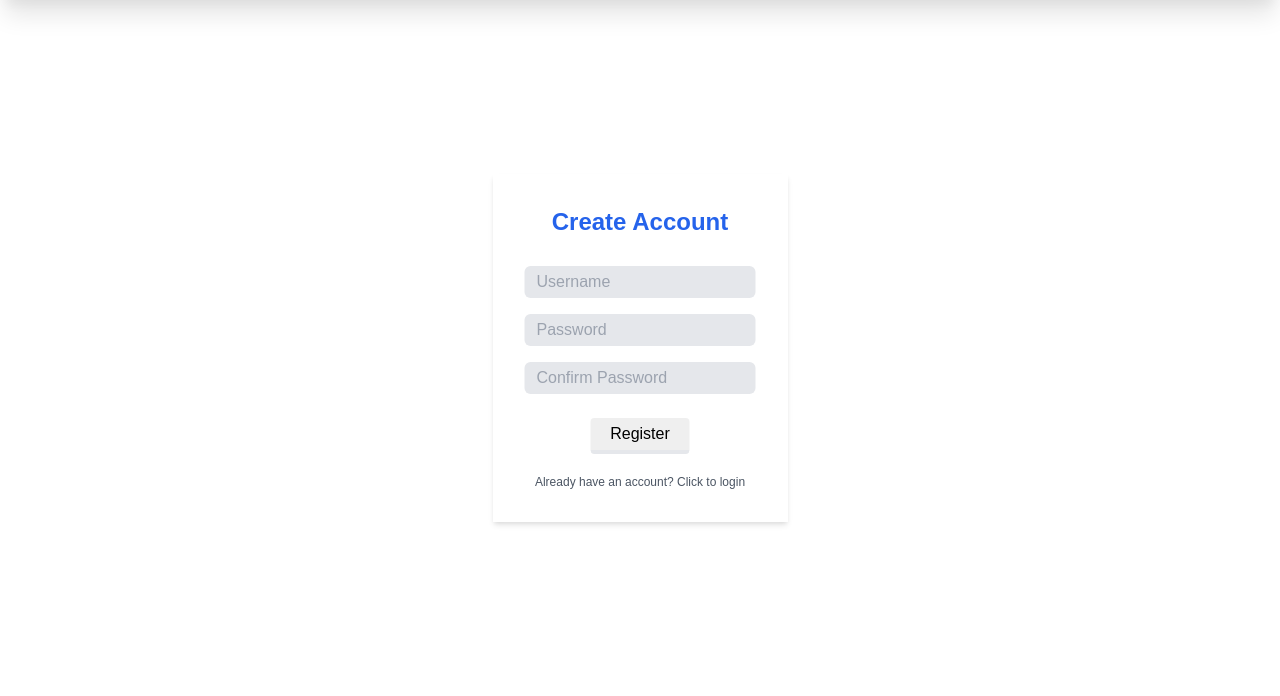
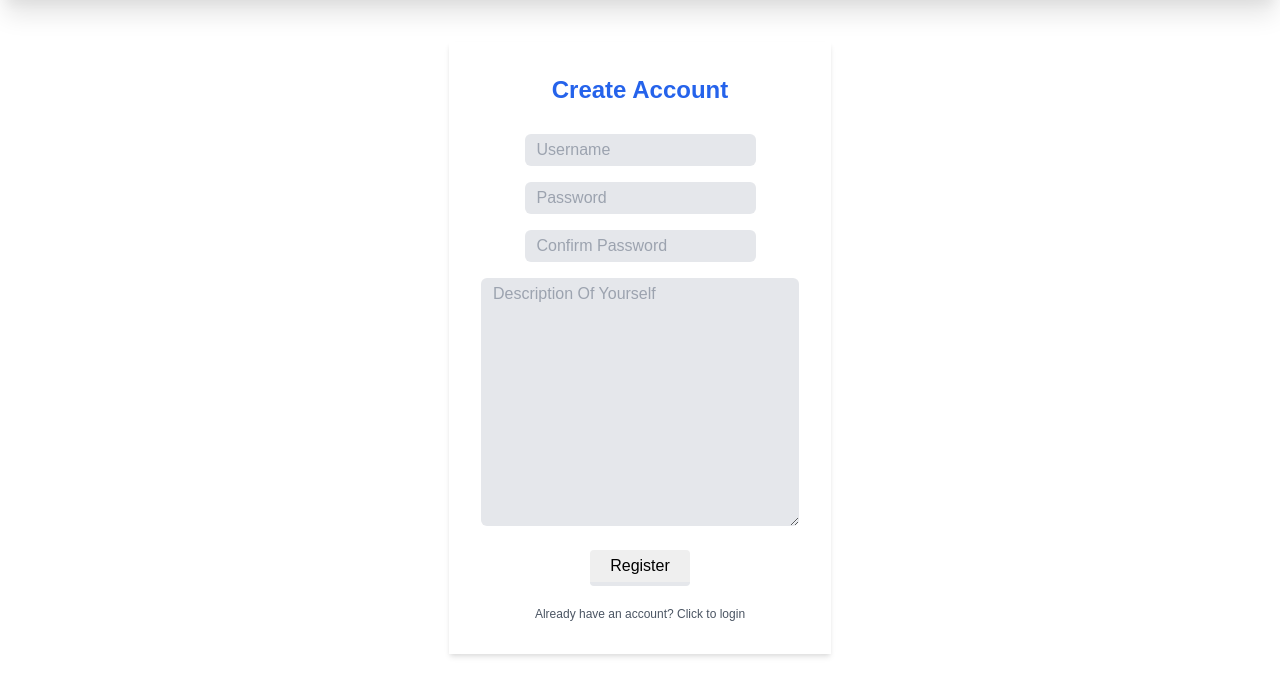
Before and after one commit to Maxix25/forum, a Flask app: page /register in a window 1280 px wide. Shown: the part 52-748 px from the top of the page. Run offline with Flask 2, Linux system fonts and the light colour scheme.

Commit message:
Add description input

```diff
--- a/templates/register.html
+++ b/templates/register.html
@@ -10,6 +10,7 @@
         <input type="text" class="my-2 rounded-md outline-none bg-gray-200 p-1 px-3" name="username" placeholder="Username">
         <input type="password" class="my-2 rounded-md outline-none bg-gray-200 p-1 px-3" name="password" placeholder="Password">
         <input type="password" class="my-2 rounded-md outline-none bg-gray-200 p-1 px-3" name="password_confirm" placeholder="Confirm Password">
+        <textarea name="description" cols="30" rows="10" class="my-2 rounded-md outline-none bg-gray-200 p-1 px-3" placeholder="Description Of Yourself"></textarea>
         <input type="submit" class="my-2 rounded outline-none mt-4 py-1 px-5 border-b-4" value="Register">
         <a href="{{ url_for('login') }}" class="text-xs mt-3 text-gray-600 hover:text-gray-900">Already have an account? Click to login</a>
     </form>
```
